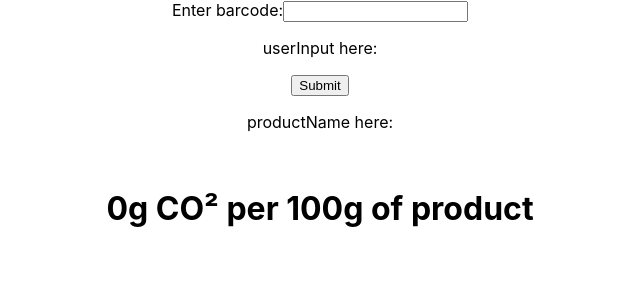
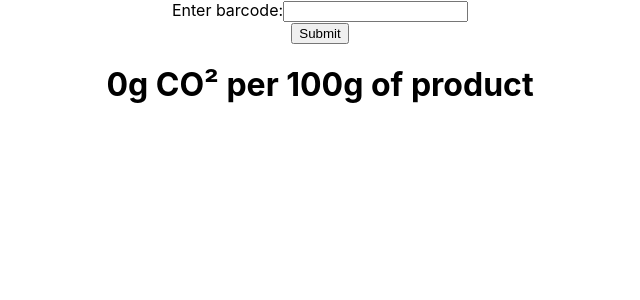
Before and after one commit to madetech/green-foods, a React (Create React App) app in the folder green-foods/: page / in a window 1280 px wide. Shown: the top 300 px of the page, without its empty margins (320-960 px from the left). Built offline with nearby package versions, Linux system fonts and the light colour scheme.

Commit message:
refactor

```diff
--- a/green-foods/src/App.js
+++ b/green-foods/src/App.js
@@ -1,26 +1,34 @@
-import logo from './logo.svg';
 import './App.css';
-import {useState, useEffect} from 'react';
+import {useState} from 'react';
 import axios from 'axios';
 
 function App() {
 
-  const [userInput, setUserInput] = useState(" ");
-  const [productName, setProductName] = useState(" ");
-  const [imageURL, setImageURL] = useState(" ")
+  const [userInput, setUserInput] = useState("");
+  const [productName, setProductName] = useState("");
+  const [imageURL, setImageURL] = useState("")
   const [carbonTotal, setCarbonTotal] = useState(0)
 
-  const makecalltoAPI = (userInput) => {
+
+
+  const getProductWithBarcode = (userInput) => {
     axios(`https://world.openfoodfacts.org/api/v0/product/${userInput}.json`)
     .then(response => {
-      setProductName(response.data.product.brands_tags[0])
-      setImageURL(response.data.product.image_front_small_url)
-      setCarbonTotal(response.data.product.ecoscore_data.agribalyse.co2_total)
+      const prod = response.data.product
+
+      setProductName(prod.product_name)
+      setImageURL(prod.image_front_small_url)
+      setCarbonTotal(prod.ecoscore_data.agribalyse.co2_total)
     })
     .catch(error => {
     console.log(error)
   })
   }
+
+  let imageElement
+  if(imageURL) {
+    imageElement = <img alt={`${productName}`} src={imageURL}></img>
+    }
 
   return (
     <div className="App">
@@ -35,18 +43,16 @@ function App() {
           </input>
         </label>
       </form>
-      <p>
-        userInput here: {userInput}
-      </p>
       <button
-      onClick={() => makecalltoAPI(userInput)}>
+      onClick={() => getProductWithBarcode(userInput)}>
         Submit
       </button>
 
       <p>
-        productName here: {productName}
+        {productName}
       </p>
-      <img src={imageURL}></img>
+        {imageElement}
+
       <h1>
         {Math.round(carbonTotal*100)}g CO² per 100g of product
       </h1>
@@ -55,13 +61,3 @@ function App() {
 }
 
 export default App;
-
-// display an input box
-// submit button
-
-// take the user input
-
-// store the user input
-// make API call with user input
-// display CO2 data
-// display image of the product
```
